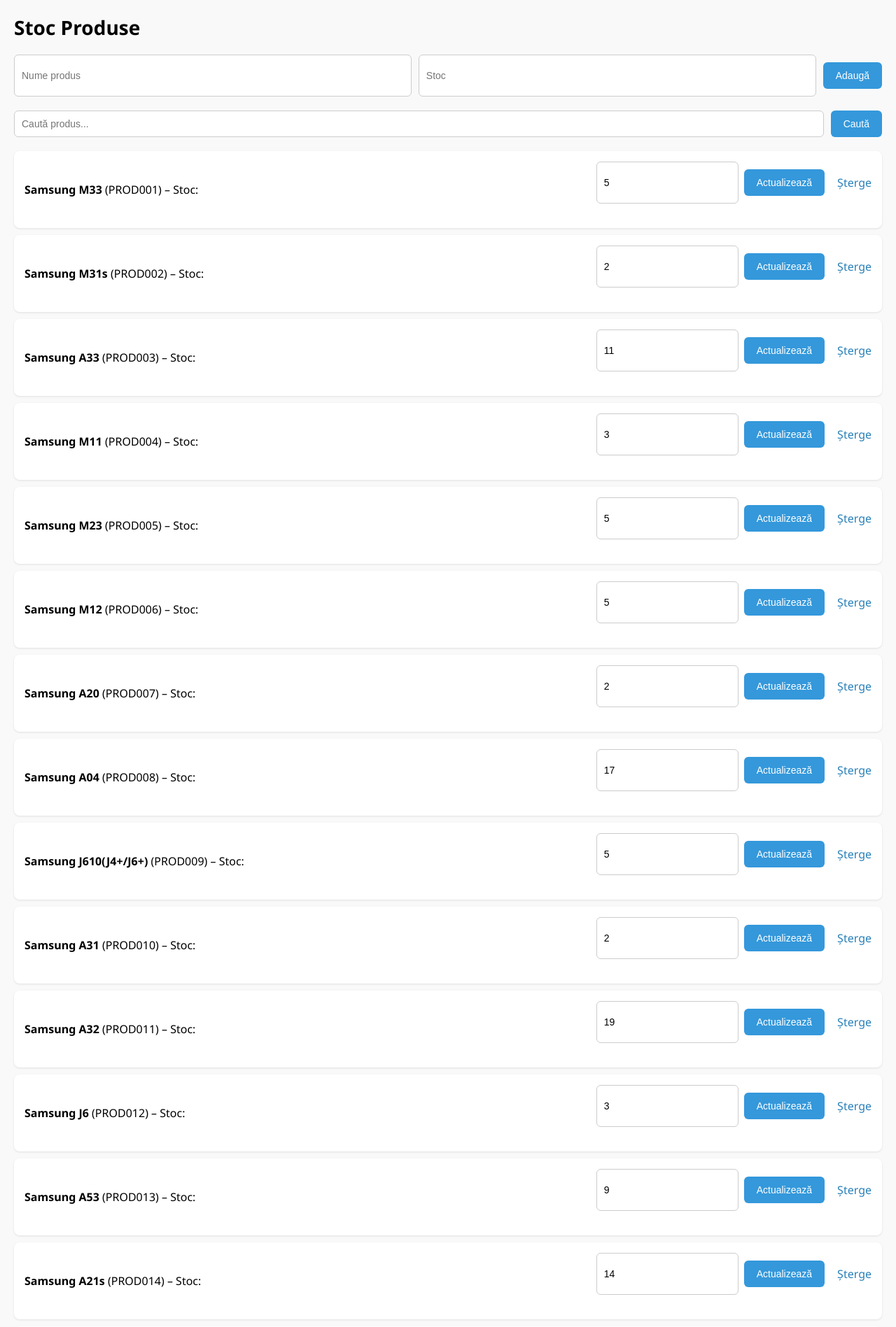
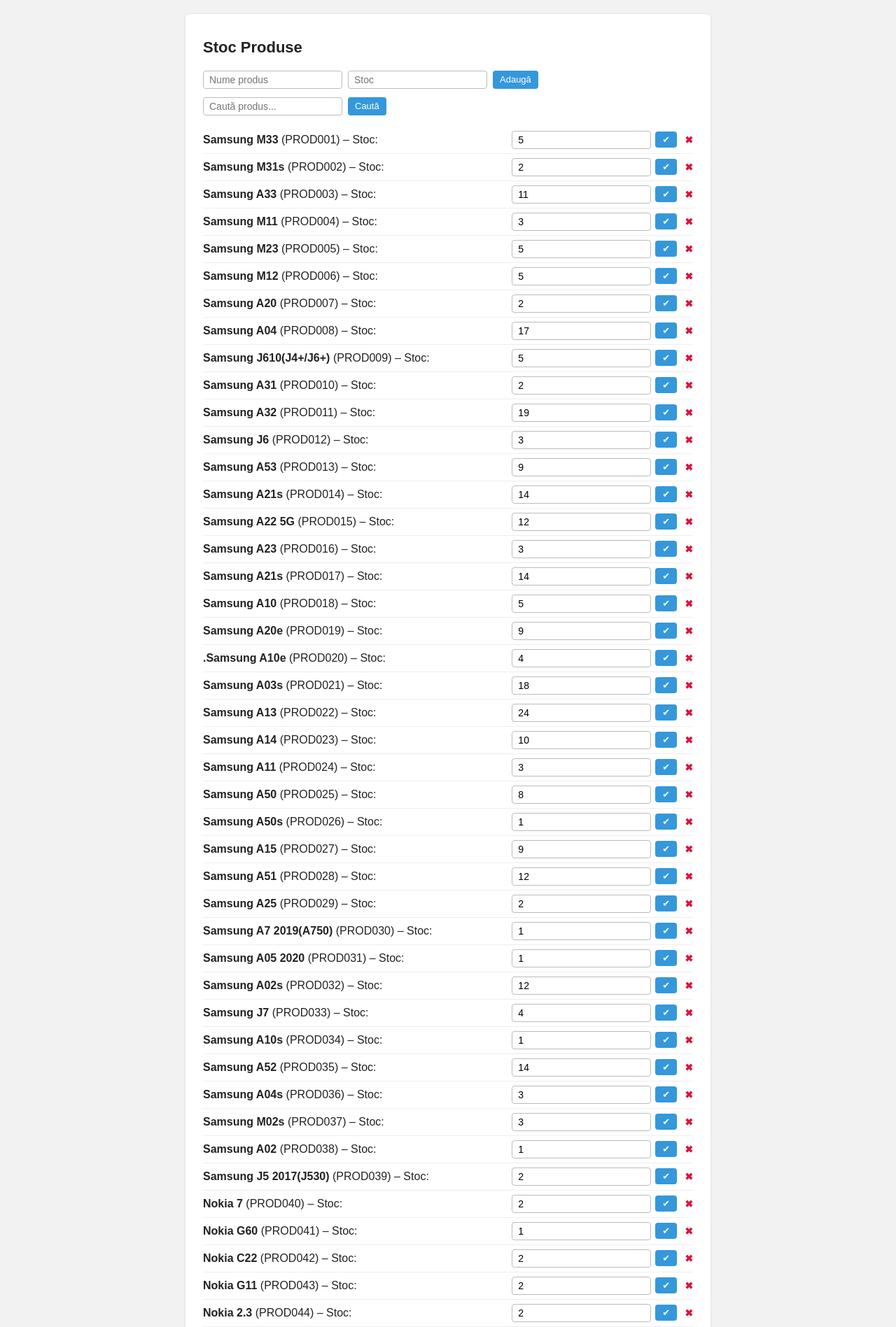
Before and after one commit to gsmcontactct/stock-web-app, a Flask app: page / in a window 1280 px wide. Shown: the top 1897 px of the page at 70% size. Run offline with Flask 3, Linux system fonts and the light colour scheme; data comes from the database, SQL or seed files in the repository.

Commit message:
🎨 UI Update: design modern și responsive pentru pagina stocuri

```diff
--- a/static/style.css
+++ b/static/style.css
@@ -1,81 +1,80 @@
 body {
-    font-family: 'Segoe UI', Tahoma, Geneva, Verdana, sans-serif;
-    background-color: #f9f9f9;
+    font-family: sans-serif;
+    background: #f2f2f2;
     margin: 20px;
+    color: #222;
+}
+
+.container {
+    max-width: 700px;
+    margin: auto;
+    background: white;
+    padding: 20px 25px;
+    border-radius: 6px;
+    box-shadow: 0 0 3px rgba(0,0,0,0.1);
 }
 
 h1 {
-    font-size: 28px;
+    font-size: 22px;
     margin-bottom: 20px;
 }
 
-form {
+.inline-form {
     display: flex;
+    gap: 8px;
+    margin-bottom: 12px;
     flex-wrap: wrap;
-    gap: 10px;
-    align-items: center;
-    margin-bottom: 20px;
 }
 
-form input[type="text"],
-form input[type="number"],
-form input[type="search"] {
-    padding: 10px;
-    border: 1px solid #ccc;
-    border-radius: 6px;
-    height: 38px;
-    flex: 1;
-    min-width: 160px;
+input[type="text"],
+input[type="number"] {
+    padding: 4px 8px;
     font-size: 14px;
-    background-color: #fff;
+    border: 1px solid #bbb;
+    border-radius: 4px;
 }
 
 button {
-    padding: 10px 18px;
-    background-color: #3498db;
+    padding: 4px 10px;
+    font-size: 13px;
+    background: #3498db;
     color: white;
     border: none;
-    border-radius: 6px;
+    border-radius: 4px;
     cursor: pointer;
-    font-size: 14px;
-    height: 38px;
-    transition: background-color 0.2s ease;
 }
 
 button:hover {
-    background-color: #2980b9;
-}
-
-ul {
-    list-style: none;
-    padding: 0;
-}
-
-li {
-    background-color: #fff;
-    padding: 15px;
-    margin-bottom: 10px;
-    border-radius: 8px;
-    box-shadow: 0 1px 3px rgba(0,0,0,0.1);
-    display: flex;
-    flex-wrap: wrap;
-    align-items: center;
-    justify-content: space-between;
-}
-
-li form {
-    display: flex;
-    gap: 8px;
-    align-items: center;
+    background: #2980b9;
 }
 
 a {
-    color: #2980b9;
     text-decoration: none;
-    margin-left: 10px;
-    font-weight: 500;
+    color: crimson;
+    font-weight: bold;
+    margin-left: 5px;
+    font-size: 14px;
 }
 
 a:hover {
     text-decoration: underline;
 }
+
+ul.product-list {
+    list-style: none;
+    padding: 0;
+}
+
+ul.product-list li {
+    display: flex;
+    justify-content: space-between;
+    align-items: center;
+    padding: 6px 0;
+    border-bottom: 1px solid #eee;
+}
+
+ul.product-list li form {
+    display: flex;
+    align-items: center;
+    gap: 6px;
+}
--- a/templates/index.html
+++ b/templates/index.html
@@ -6,37 +6,37 @@
     <link rel="stylesheet" href="{{ url_for('static', filename='style.css') }}">
 </head>
 <body>
+    <div class="container">
         <h1>Stoc Produse</h1>
 
-    <!-- Formular Adăugare -->
-    <form class="form-row" action="/add" method="post">
+        <!-- Adăugare produs -->
+        <form class="inline-form" method="post" action="/add">
             <input type="text" name="name" placeholder="Nume produs" required>
             <input type="number" name="stock" placeholder="Stoc" min="0" required>
             <button type="submit">Adaugă</button>
         </form>
 
-    <!-- Formular Căutare -->
-    <form class="form-row" action="/search" method="get">
-        <input type="search" name="q" placeholder="Caută produs..." value="{{ search or '' }}">
+        <!-- Căutare -->
+        <form class="inline-form" method="get" action="/search">
+            <input type="text" name="q" placeholder="Caută produs..." value="{{ search or '' }}">
             <button type="submit">Caută</button>
         </form>
 
         <!-- Lista produse -->
         <ul class="product-list">
             {% for product in products %}
-        <li class="product-item">
-            <span class="product-info">
-                <strong>{{ product[1] }}</strong> ({{ product[2] }}) – Stoc:
-            </span>
-            <form action="/update/{{ product[0] }}" method="post" class="product-actions">
+            <li>
+                <span><strong>{{ product[1] }}</strong> ({{ product[2] }}) – Stoc:</span>
+                <form method="post" action="/update/{{ product[0] }}">
                     <input type="number" name="stock" value="{{ product[3] }}" min="0">
-                <button type="submit">Actualizează</button>
-                <a href="/delete/{{ product[0] }}">Șterge</a>
+                    <button type="submit">✔</button>
+                    <a href="/delete/{{ product[0] }}">✖</a>
                 </form>
             </li>
             {% else %}
-        <li>Nu există produse în stoc.</li>
+            <li style="text-align: center;">Nimic găsit.</li>
             {% endfor %}
         </ul>
+    </div>
 </body>
 </html>
```
Lines whose indentation alone changed are shown as unchanged.
